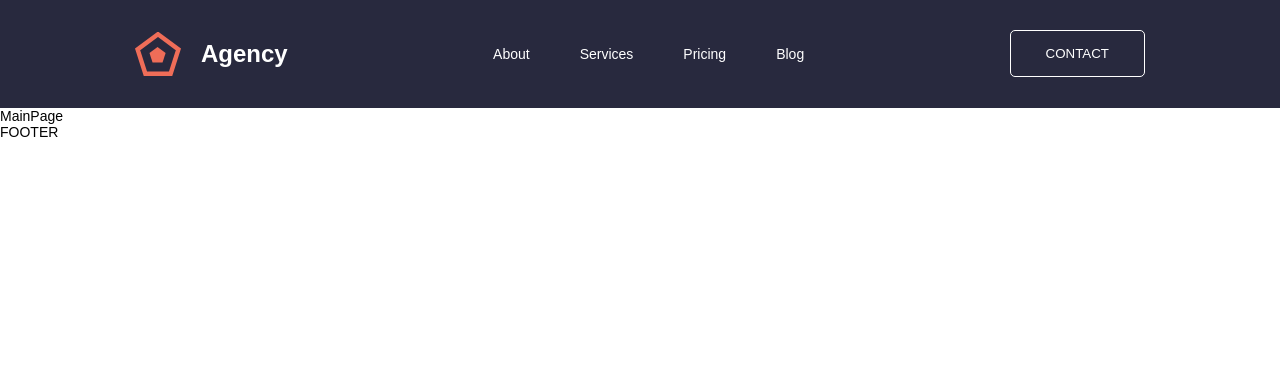
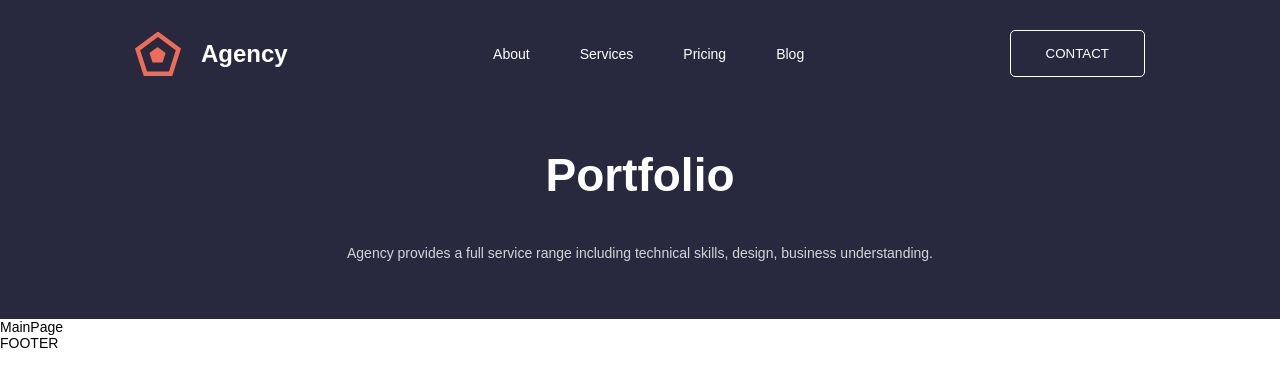
Before and after one commit to Fpsska/Agency-website, a React (Create React App) app: page / in a window 1280 px wide. Shown: the top 386 px of the page. Built offline with nearby package versions, Linux system fonts and the light colour scheme.

Commit message:
feat: create SectionInfo component, header__bar section, use in Header.tsx

```diff
--- a/src/components/Header/Header.tsx
+++ b/src/components/Header/Header.tsx
@@ -3,6 +3,8 @@ import React from 'react';
 import { NavLink } from 'react-router-dom';
 
 import logo from '../../assets/images/logo.svg';
+
+import SectionInfo from '../SectionInfo/SectionInfo';
 
 import './header.scss';
 
@@ -13,6 +15,7 @@ const Header: React.FC = () => {
         <header className="header">
             <div className="header__wrapper">
 
+                <div className="header__bar">
                     <a className="header__logo" href="#">
                         <img className="header__image" src={logo} alt="logo" />
                         <h2 className="header__title">Agency</h2>
@@ -38,6 +41,9 @@ const Header: React.FC = () => {
                     <div className="header__contacts">
                         <button className="header__button">CONTACT</button>
                     </div>
+                </div>
+
+                <SectionInfo />
 
             </div>
         </header>
--- a/src/components/Header/header.scss
+++ b/src/components/Header/header.scss
@@ -2,8 +2,13 @@
     background-color: #28293e;
     &__wrapper {
         display: flex;
+        flex-direction: column;
+        padding: 20px 135px 50px 135px;
+    }
+    &__bar {
+        display: flex;
         justify-content: space-between;
-        padding: 20px 135px;
+        margin: 0 0 60px 0;
     }
     &__logo {
         display: flex;
--- /dev/null
+++ b/src/components/SectionInfo/SectionInfo.tsx
@@ -0,0 +1,16 @@
+import React from 'react';
+
+import './sectionInfo.scss';
+
+// /. imports
+
+const SectionInfo: React.FC = () => {
+    return (
+        <div className="section-info">
+            <h1 className="section-info__title">Portfolio</h1>
+            <p className="section-info__text">Agency provides a full service range including technical skills, design, business understanding.</p>
+        </div>
+    );
+};
+
+export default SectionInfo;
--- /dev/null
+++ b/src/components/SectionInfo/sectionInfo.scss
@@ -0,0 +1,17 @@
+.section-info {
+    color: #fff;
+    text-align: center;
+    :not(:last-child) {
+        margin: 0 0 35px 0;
+    }
+    &__title {
+        margin: 0;
+        font-weight: 900;
+        font-size: 46px;
+    }
+    &__text {
+        margin: 0;
+        color: rgba(255, 255, 255, 0.8);
+        line-height: 32px;
+    }
+}
```
Lines whose indentation alone changed are shown as unchanged.
